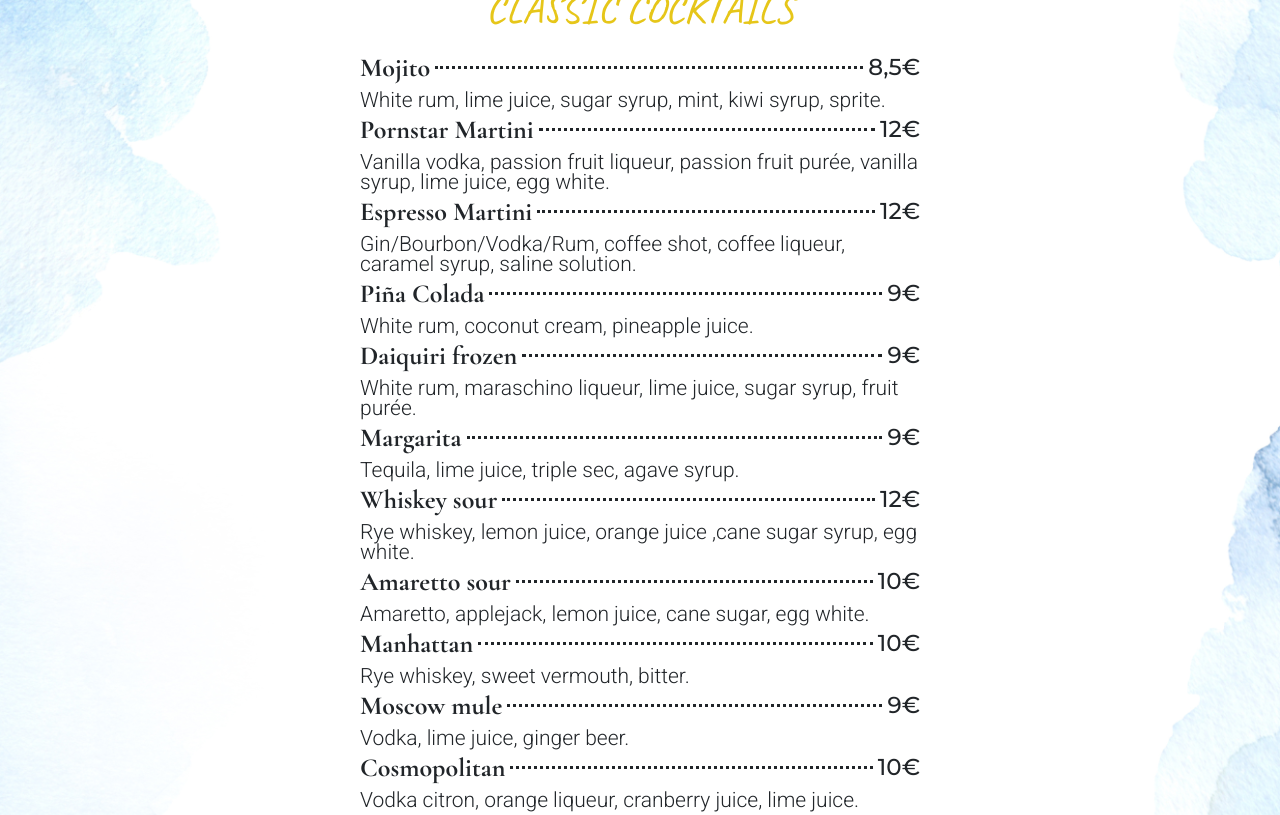
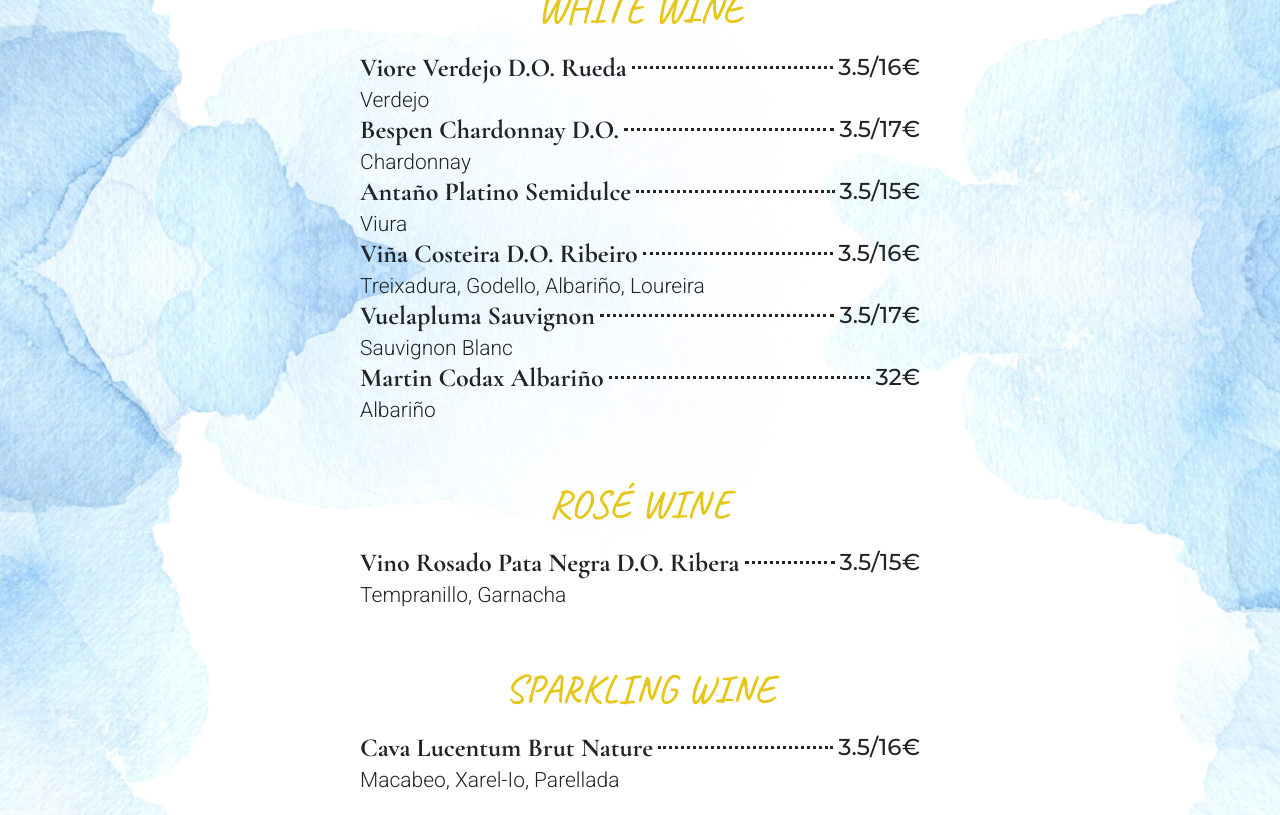
Before and after one commit to AV1788/AV1788.github.io, a React (Create React App) app: page / in a window 1280 px wide. Shown: the part 620-1435 px from the top of the page. Built offline with nearby package versions, Linux system fonts and the light colour scheme.

Commit message:
Added new products

```diff
--- a/src/App.tsx
+++ b/src/App.tsx
@@ -9,6 +9,10 @@
 import cognacFromServer from './api/cognac_brandy.json';
 import clCocktailsFromServer from './api/cl_cocktails.json';
 import redWines from './api/red_wine.json';
+import whiteWines from './api/white_wine.json';
+import roseWines from './api/rose_wine.json';
+import sparklingWines from './api/sparkling_wine.json';
+import coffeeFromServer from './api/coffee.json';
 import smCocktailsFromServer from './api/sm_cocktails.json';
 import mocktailsFromServer from './api/mocktails.json';
 import lemonadesFromServer from './api/lemonades.json';
@@ -84,7 +88,9 @@
 
                 <ul className="dropdown-menu">
                   <li><a className="dropdown-item" href="#red_wine">{t(`header.red_wines`)}</a></li>
-                  <li><a className="dropdown-item" href="#mocktails">{t(`header.mocktails`)}</a></li>
+                  <li><a className="dropdown-item" href="#white_wine">{t(`header.white_wines`)}</a></li>
+                  <li><a className="dropdown-item" href="#rose_wine">{t(`header.rose_wines`)}</a></li>
+                  <li><a className="dropdown-item" href="#sparkling_wine">{t(`header.sparkling_wines`)}</a></li>
                 </ul>
               </div>
             </li>
@@ -122,6 +128,7 @@
                 </a>
 
                 <ul className="dropdown-menu">
+                  <li><a className="dropdown-item" href="#coffee">{t(`header.coffee`)}</a></li>
                   <li><a className="dropdown-item" href="#lemonades">{t(`header.lemonades`)}</a></li>
                 </ul>
               </div>
@@ -160,8 +167,18 @@
                       </a>
                     </li>
                     <li className="accordion-body__item">
-                      <a href="#mocktails" className="accordion-body__link" onClick={closeMenu}>
-                        {t('header.mocktails')}
+                      <a href="#white_wine" className="accordion-body__link" onClick={closeMenu}>
+                        {t('header.white_wines')}
+                      </a>
+                    </li>
+                    <li className="accordion-body__item">
+                      <a href="#rose_wine" className="accordion-body__link" onClick={closeMenu}>
+                        {t('header.rose_wines')}
+                      </a>
+                    </li>
+                    <li className="accordion-body__item">
+                      <a href="#sparkling_wine" className="accordion-body__link" onClick={closeMenu}>
+                        {t('header.sparkling_wines')}
                       </a>
                     </li>
                   </ul>
@@ -174,11 +191,11 @@
 
               <div className="accordion-item">
                 <h2 className="accordion-header">
-                  <button className="accordion-button" type="button" data-bs-toggle="collapse" data-bs-target="#collapseTwo" aria-expanded="true" aria-controls="collapseTwo">
+                  <button className="accordion-button collapsed" type="button" data-bs-toggle="collapse" data-bs-target="#collapseTwo" aria-expanded="false" aria-controls="collapseTwo">
                     {t('main.cocktails')}
                   </button>
                 </h2>
-                <div id="collapseTwo" className="accordion-collapse collapse show" data-bs-parent="#accordionExample">
+                <div id="collapseTwo" className="accordion-collapse collapse" data-bs-parent="#accordionExample">
                   <div className="accordion-body">
                     <ul className="accordion-body__list">
                       <li className="accordion-body__item">
@@ -248,6 +265,14 @@
                    <div className="accordion-body">
                    <ul className="accordion-body__list">
                       <li className="accordion-body__item">
+                        <a href="#coffee" className="accordion-body__link" onClick={closeMenu}>
+                        {t('header.coffee')}
+                        </a>
+                      </li>
+
+                    </ul>
+                   <ul className="accordion-body__list">
+                      <li className="accordion-body__item">
                         <a href="#lemonades" className="accordion-body__link" onClick={closeMenu}>
                         {t('header.lemonades')}
                         </a>
@@ -276,6 +301,54 @@
                 </div>
 
                 <span className="product__description">{redWine.description}
+                </span>
+              </li>
+              ))}
+            </ul>
+
+            <h1 className="wines__title title" id="white_wine">{t('header.white_wines')}</h1>
+            <ul className="wines__list">
+              {whiteWines.map(whiteWine => (
+                <li className="product">
+                <div className="product__main">
+                  <span className="product__name">{whiteWine.name}</span>
+                  <span className="product__space"></span>
+                  <span className="product__price">{whiteWine.price}€</span>
+                </div>
+
+                <span className="product__description">{whiteWine.description}
+                </span>
+              </li>
+              ))}
+            </ul>
+
+            <h1 className="wines__title title" id="rose_wine">{t('header.rose_wines')}</h1>
+            <ul className="wines__list">
+              {roseWines.map(roseWine => (
+                <li className="product">
+                <div className="product__main">
+                  <span className="product__name">{roseWine.name}</span>
+                  <span className="product__space"></span>
+                  <span className="product__price">{roseWine.price}€</span>
+                </div>
+
+                <span className="product__description">{roseWine.description}
+                </span>
+              </li>
+              ))}
+            </ul>
+
+            <h1 className="wines__title title" id="sparkling_wine">{t('header.sparkling_wines')}</h1>
+            <ul className="wines__list">
+              {sparklingWines.map(sparklingWine => (
+                <li className="product">
+                <div className="product__main">
+                  <span className="product__name">{sparklingWine.name}</span>
+                  <span className="product__space"></span>
+                  <span className="product__price">{sparklingWine.price}€</span>
+                </div>
+
+                <span className="product__description">{sparklingWine.description}
                 </span>
               </li>
               ))}
@@ -321,6 +394,20 @@
 
         <section className="drinks">
         <div className="container">
+        <h1 className="drinks__title title" id="coffee">{t('header.coffee')}</h1>
+          <ul className="drinks__list">
+            {coffeeFromServer.map(coffee => (
+              <li className="product">
+              <div className="product__main">
+                <span className="product__name">{coffee.name}</span>
+                <span className="product__space"></span>
+                <span className="product__price">{coffee.price}€</span>
+              </div>
+
+            </li>
+            ))}
+          </ul>
+
           <h1 className="drinks__title title" id="lemonades">{t('header.lemonades')}</h1>
           <ul className="drinks__list">
             {lemonadesFromServer.map(lemonades => (
--- /dev/null
+++ b/src/api/coffee.json
@@ -0,0 +1,9 @@
+[
+  { "id": "espresso", "name": "Espresso", "price": "1.5" },
+  { "id": "americano", "name": "Americano", "price": "1.6" },
+  { "id": "cortado", "name": "Cortado", "price": "1.8" },
+  { "id": "latte", "name": "Latte", "price": "2.3" },
+  { "id": "macchiato", "name": "Latte Macchiato", "price": "2.5" },
+  { "id": "cappuccino", "name": "Cappuccino", "price": "3" },
+  { "id": "irish", "name": "Irish Coffee", "price": "5" }
+]
--- /dev/null
+++ b/src/api/rose_wine.json
@@ -0,0 +1,4 @@
+[
+  { "id": "rosado", "name": "Vino Rosado Pata Negra D.O. Ribera", "description": "Tempranillo, Garnacha", "price": "3.5/15" }
+
+]
--- /dev/null
+++ b/src/api/sparkling_wine.json
@@ -0,0 +1,4 @@
+[
+  { "id": "lucentum", "name": "Cava Lucentum Brut Nature", "description": "Macabeo, Xarel-Io, Parellada", "price": "3.5/16" }
+
+]
--- /dev/null
+++ b/src/api/white_wine.json
@@ -0,0 +1,9 @@
+[
+  { "id": "viore", "name": "Viore Verdejo D.O. Rueda", "description": "Verdejo", "price": "3.5/16" },
+  { "id": "bespen", "name": "Bespen Chardonnay D.O.", "description": "Chardonnay", "price": "3.5/17" },
+  { "id": "antano", "name": "Antaño Platino Semidulce", "description": "Viura", "price": "3.5/15" },
+  { "id": "costeira", "name": "Viña Costeira D.O. Ribeiro", "description": "Treixadura, Godello, Albariño, Loureira", "price": "3.5/16" },
+  { "id": "vuelapluma", "name": "Vuelapluma Sauvignon", "description": "Sauvignon Blanc", "price": "3.5/17" },
+  { "id": "martin", "name": "Martin Codax Albariño", "description": "Albariño", "price": "32" }
+
+]
--- a/src/i18n.js
+++ b/src/i18n.js
@@ -41,6 +41,10 @@
             mocktails: 'Mocktails',
             lemonades: 'Natural Lemonades',
             red_wines: 'Red wine',
+            white_wines: 'White wine',
+            rose_wines: 'Rosé wine',
+            sparkling_wines: 'Sparkling wine',
+            coffee: 'Coffee'
           },
           tapas: {
             name: {
@@ -190,6 +194,11 @@
             mocktails: 'Безалкогольные коктейли',
             lemonades: 'Натуральные лимонады',
             red_wines: 'Красное вино',
+            white_wines: 'Белое вино',
+            rose_wines: 'Розовое вино',
+            sparkling_wines: 'Игристое вино',
+            coffee: 'Кофе'
+
           },
           tapas: {
             name: {
@@ -339,6 +348,10 @@
             mocktails: 'Cócteles sin alcohol',
             lemonades: 'Limonadas naturales',
             red_wines: 'Vino tinto',
+            white_wines: 'Vino blanco',
+            rose_wines: 'Vino rosado',
+            sparkling_wines: 'Vino espumoso',
+            coffee: 'Café'
           },
           tapas: {
             name: {
@@ -488,6 +501,10 @@
             mocktails: 'Cocktails sans alcool',
             lemonades: 'Limonades naturelles',
             red_wines: 'Vin rouge',
+            white_wines: 'Vin blanc',
+            rose_wines: 'Vin rosé',
+            sparkling_wines: 'Vin mousseux',
+            coffee: 'Café'
           },
           tapas: {
             name: {
```
